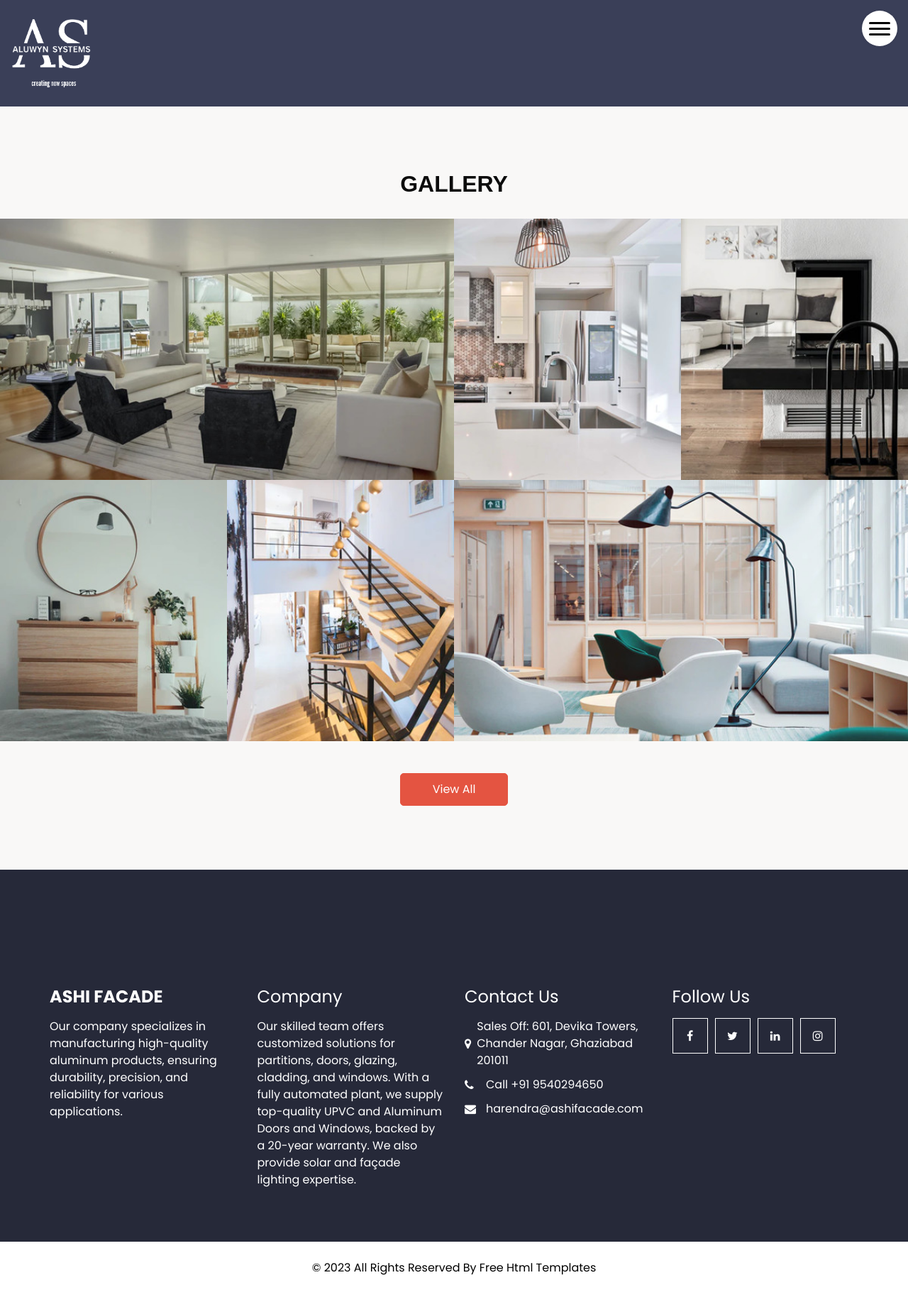
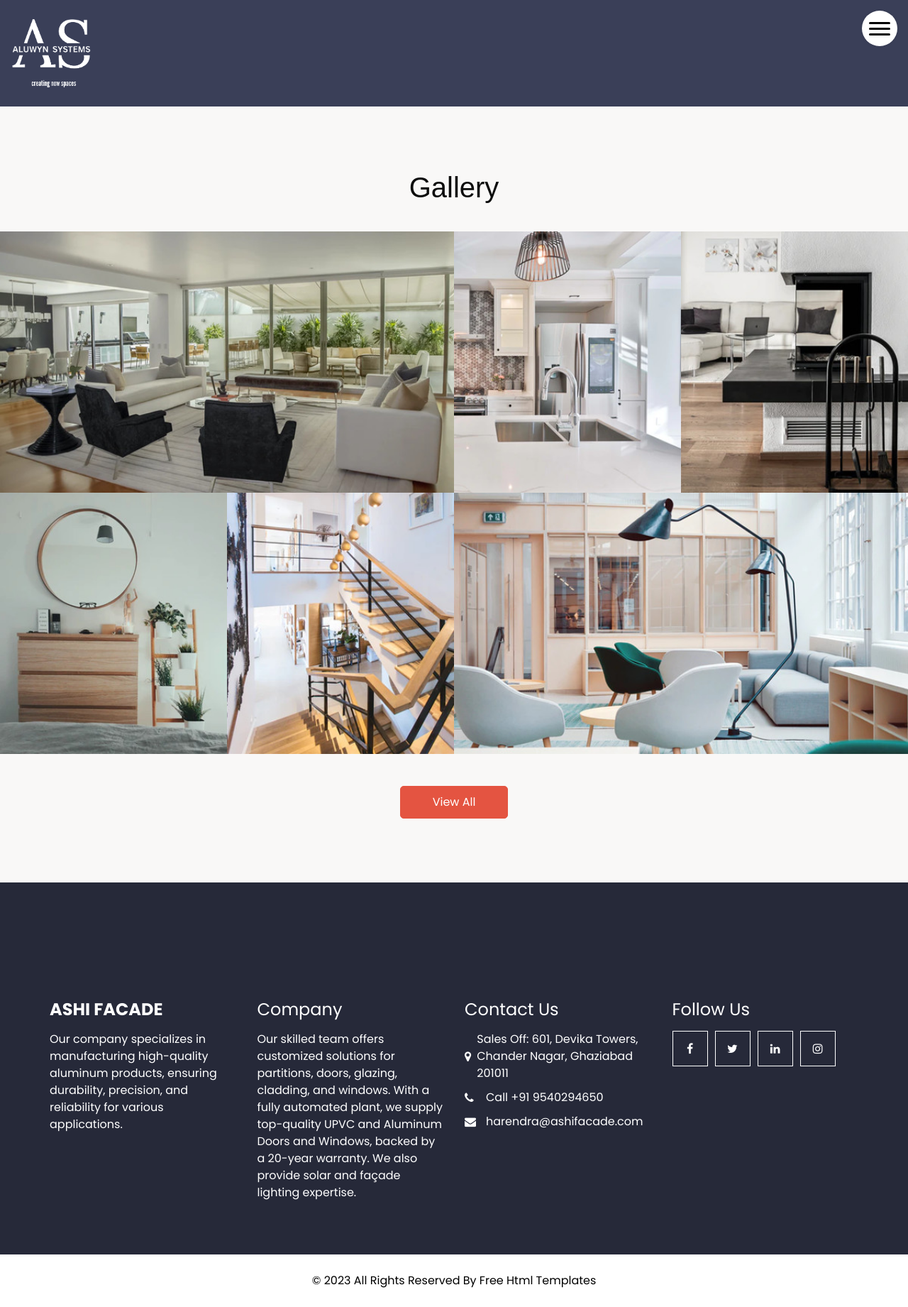
Before and after one commit to rohitmkt87/rohitmkt87.github.io, a Jekyll site: the page built from gallery.html, in a window 1280 px wide. Shown: the whole page at 71% size. Built offline with Jekyll 4.4.1, drawn with Linux system fonts in a browser that asks for light colours.

Commit message:
change in heading

```diff
--- a/_layouts/gallery.html
+++ b/_layouts/gallery.html
@@ -1,12 +1,11 @@
   {% include other_header.html %}
   <!-- gallery section -->
-
   <div class="gallery_section layout_padding">
     <div class="container-fluid">
       <div class="heading_container heading_center">
-        <h2>
+        <h1>
           Gallery
-        </h2>
+        </h1>
       </div>
       <div class="row">
         <div class=" col-sm-8 col-md-6 px-0">
--- a/_layouts/services.html
+++ b/_layouts/services.html
@@ -3,9 +3,9 @@
   <section class="service_section layout_padding">
     <div class="container">
       <div class="heading_container heading_center">
-        <h2>
+        <h1>
           Services
-        </h2>
+        </h1>
       </div>
       <div class="row">
         <div class="col-md-6 col-lg-4 mx-auto">
```
